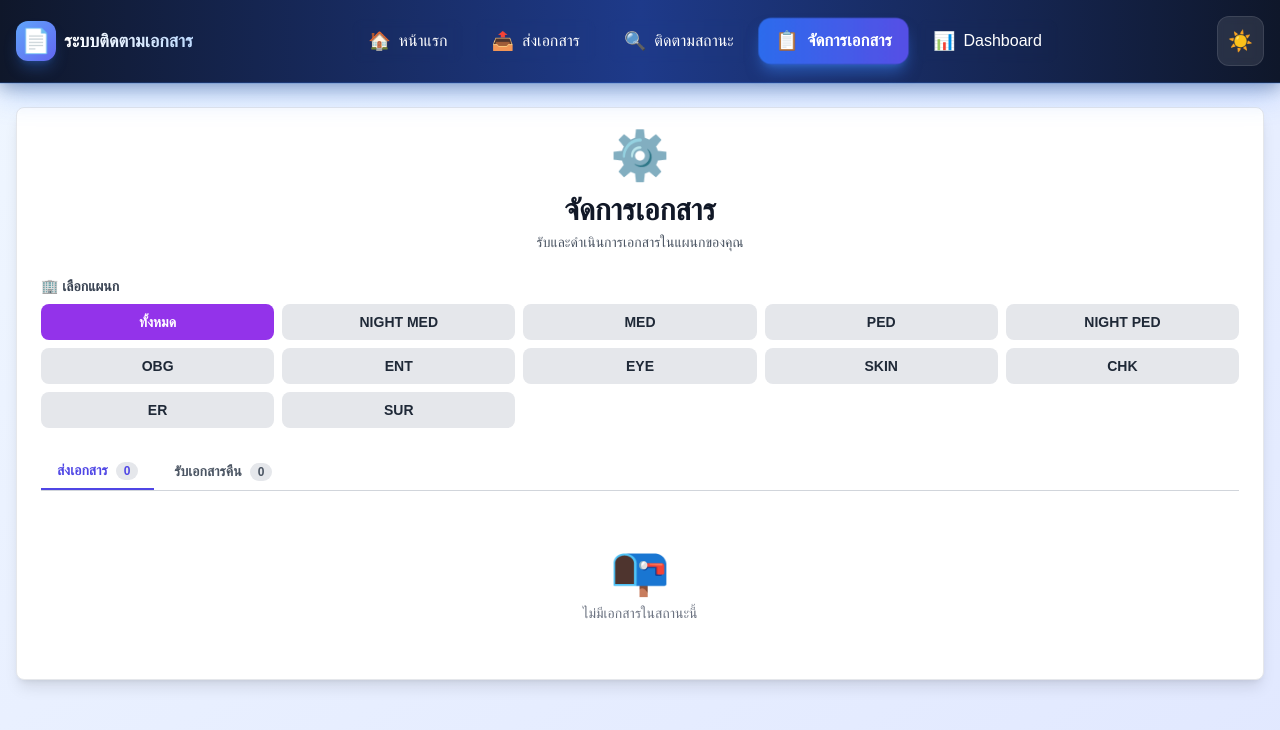
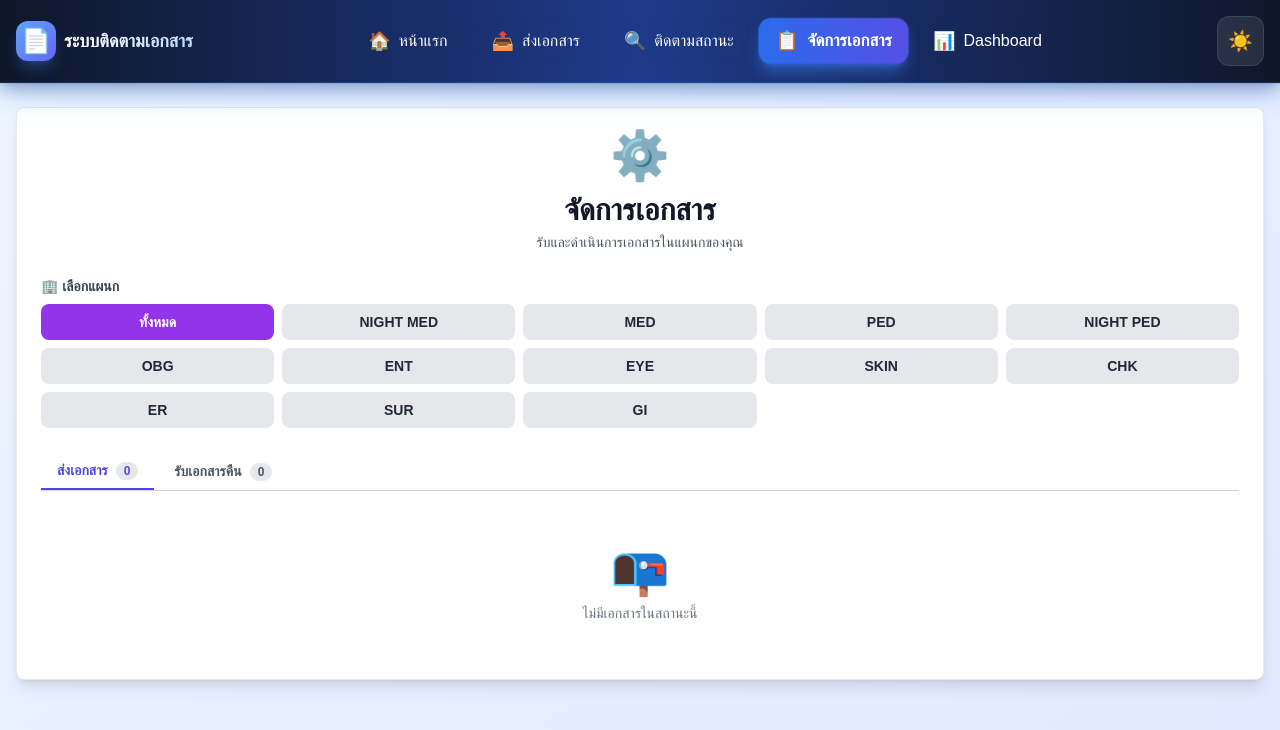
Before and after one commit to magrolix4k/document-tracking-system, a Next.js app: page /manage in a window 1280 px wide. Shown: the top 730 px of the page. Built offline with nearby package versions, Linux system fonts and the light colour scheme.

Commit message:
feat: Add 'GI' department to various components and validation logic

```diff
--- a/app/manage/page.tsx
+++ b/app/manage/page.tsx
@@ -5,7 +5,7 @@ import { Department, Document, DocumentStatus } from '@/src/domain/entities';
 import { updateDocument, getDocumentsByStatus } from '@/utils/storage';
 import { useToast } from '@/src/presentation/contexts';
 
-const departments: Department[] = ['NIGHT MED', 'MED', 'PED', 'NIGHT PED', 'OBG', 'ENT', 'EYE', 'SKIN', 'CHK', 'ER', 'SUR'];
+const departments: Department[] = ['NIGHT MED', 'MED', 'PED', 'NIGHT PED', 'OBG', 'ENT', 'EYE', 'SKIN', 'CHK', 'ER', 'SUR', 'GI'];
 
 export default function ManagePage() {
   const toast = useToast();
--- a/app/submit/page.tsx
+++ b/app/submit/page.tsx
@@ -6,7 +6,7 @@ import { generateDocumentId, saveDocument } from '@/utils/storage';
 import { useToast } from '@/src/presentation/contexts';
 import { getCurrentWeekLabel, getWeekDateRange, formatDateThai } from '@/src/shared/utils/weekDateRange';
 
-const departments: Department[] = ['NIGHT MED', 'MED', 'PED', 'NIGHT PED', 'OBG', 'ENT', 'EYE', 'SKIN', 'CHK', 'ER', 'SUR'];
+const departments: Department[] = ['NIGHT MED', 'MED', 'PED', 'NIGHT PED', 'OBG', 'ENT', 'EYE', 'SKIN', 'CHK', 'ER', 'SUR', 'GI'];
 
 const monthNames = ['มกราคม', 'กุมภาพันธ์', 'มีนาคม', 'เมษายน', 'พฤษภาคม', 'มิถุนายน', 'กรกฎาคม', 'สิงหาคม', 'กันยายน', 'ตุลาคม', 'พฤศจิกายน', 'ธันวาคม'];
 const englishMonths = ['Jan', 'Feb', 'Mar', 'Apr', 'May', 'Jun', 'Jul', 'Aug', 'Sep', 'Oct', 'Nov', 'Dec'];
--- a/src/domain/entities/Document.ts
+++ b/src/domain/entities/Document.ts
@@ -1,7 +1,7 @@
 // Domain Entity - ข้อมูลหลักของเอกสาร
 
 export type DocumentStatus = 'pending' | 'processing' | 'completed';
-export type Department = 'NIGHT MED' | 'MED' | 'PED' | 'NIGHT PED' | 'OBG' | 'ENT' | 'EYE' | 'SKIN' | 'CHK' | 'ER' | 'SUR';
+export type Department = 'NIGHT MED' | 'MED' | 'PED' | 'NIGHT PED' | 'OBG' | 'ENT' | 'EYE' | 'SKIN' | 'CHK' | 'ER' | 'SUR'| 'GI';
 
 export interface HistoryEntry {
   timestamp: string;
--- a/src/shared/constants/departments.ts
+++ b/src/shared/constants/departments.ts
@@ -13,6 +13,7 @@ export const DEPARTMENTS: Department[] = [
   'CHK',
   'ER',
   'SUR',
+  'GI'
 ];
 
 export const DOCUMENT_TYPES = [
--- a/src/shared/validation/documentValidation.ts
+++ b/src/shared/validation/documentValidation.ts
@@ -3,7 +3,7 @@ import { CreateDocumentDto, UpdateDocumentStatusDto, Department, DocumentStatus
 import { ValidationError } from '../errors/DocumentErrors';
 
 // Valid constants
-const VALID_DEPARTMENTS: readonly Department[] = ['NIGHT MED', 'MED', 'PED', 'NIGHT PED', 'OBG', 'ENT', 'EYE', 'SKIN', 'CHK', 'ER', 'SUR'] as const;
+const VALID_DEPARTMENTS: readonly Department[] = ['NIGHT MED', 'MED', 'PED', 'NIGHT PED', 'OBG', 'ENT', 'EYE', 'SKIN', 'CHK', 'ER', 'SUR', 'GI'] as const;
 const VALID_STATUSES: readonly DocumentStatus[] = ['pending', 'processing', 'completed'] as const;
 
 // Validation helpers
```
